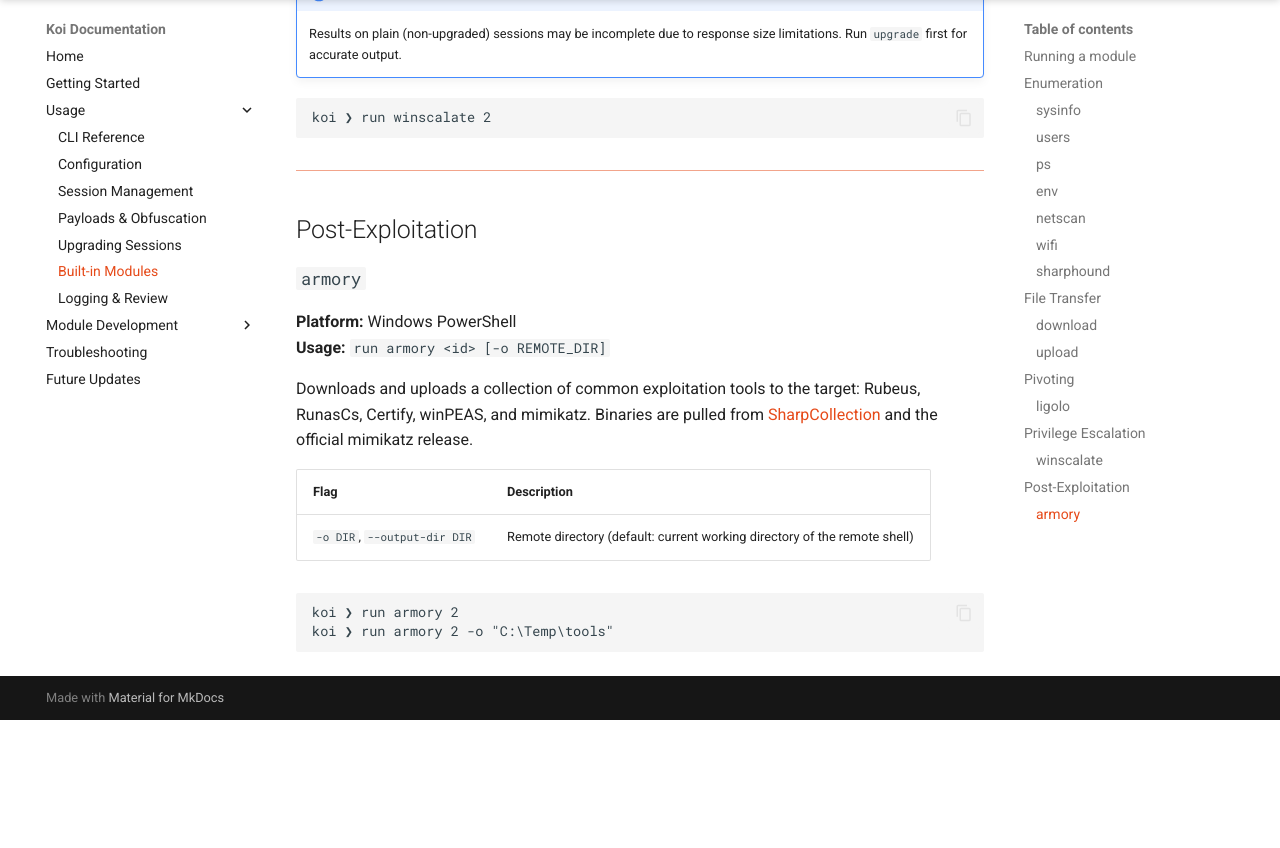
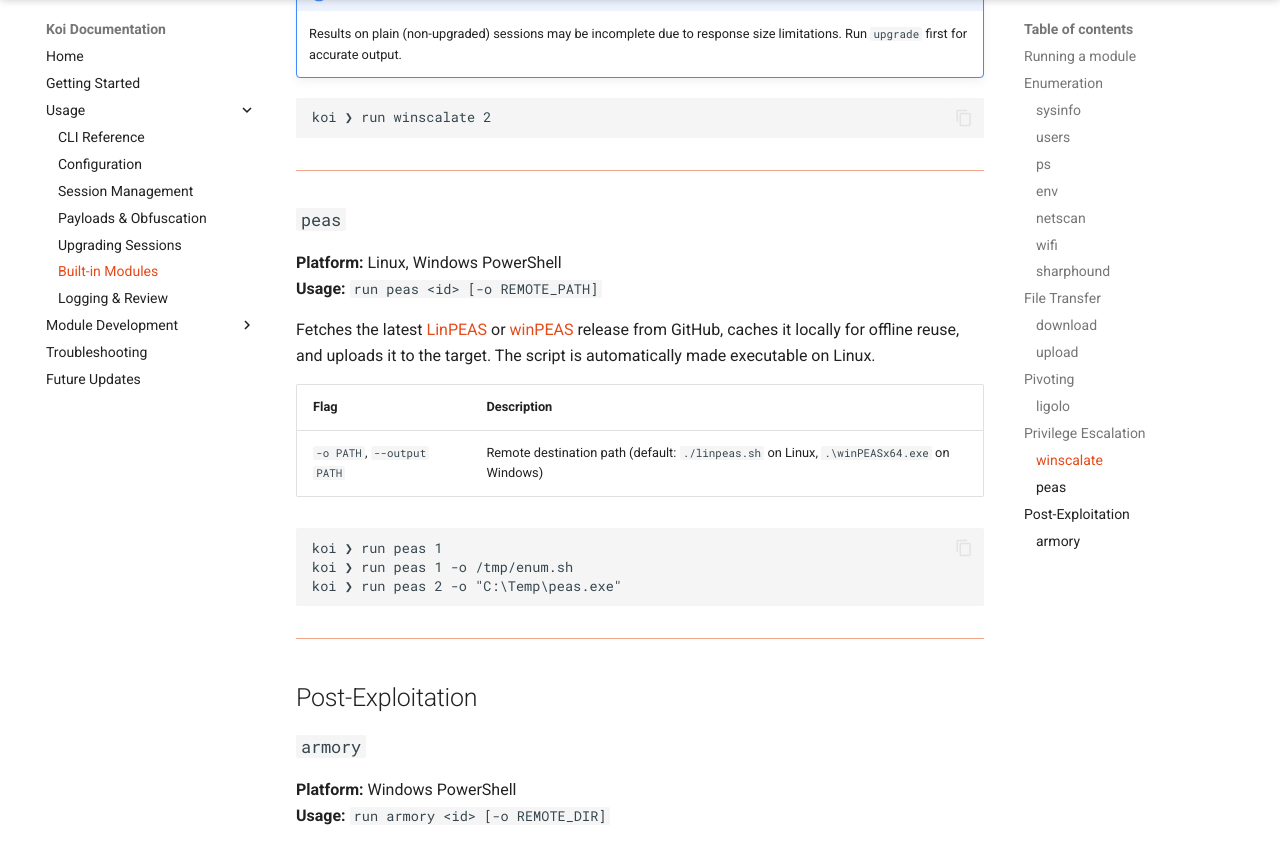
Before and after one commit to b3rt1ng/koi-wiki, an MkDocs documentation site: the page built from docs/modules.md, in a window 1280 px wide and 900 px high, scrolled down 6236 px, cut to the strip 52-900 px from the top of the window. Built offline with MkDocs 1.6.1 and Material for MkDocs 9.7.7, drawn with Linux system fonts in a browser that asks for light colours; before the commit the page ends 7008 px from its top, so only the background shows below that.

Commit message:
Add peas module documentation and clarify module naming
- Add peas module docs under Privilege Escalation (fetches LinPEAS/winPEAS)
- Add note in modules-overview explaining that filename ≠ module name
  (e.g. get_users.py contains module "users")

Co-Authored-By: Claude Haiku 4.5 <noreply@anthropic.com>

````diff
--- a/docs/modules.md
+++ b/docs/modules.md
@@ -246,6 +246,25 @@ koi ❯ run winscalate 2
 
 ---
 
+### `peas`
+
+**Platform:** Linux, Windows PowerShell
+**Usage:** `run peas <id> [-o REMOTE_PATH]`
+
+Fetches the latest [LinPEAS](https://github.com/peass-ng/PEASS-ng) or [winPEAS](https://github.com/peass-ng/PEASS-ng) release from GitHub, caches it locally for offline reuse, and uploads it to the target. The script is automatically made executable on Linux.
+
+| Flag | Description |
+|---|---|
+| `-o PATH`, `--output PATH` | Remote destination path (default: `./linpeas.sh` on Linux, `.\winPEASx64.exe` on Windows) |
+
+```
+koi ❯ run peas 1
+koi ❯ run peas 1 -o /tmp/enum.sh
+koi ❯ run peas 2 -o "C:\Temp\peas.exe"
+```
+
+---
+
 ## Post-Exploitation
 
 ### `armory`
````
Also changed, not shown: docs/modules-overview.md (+3 -0 lines).
